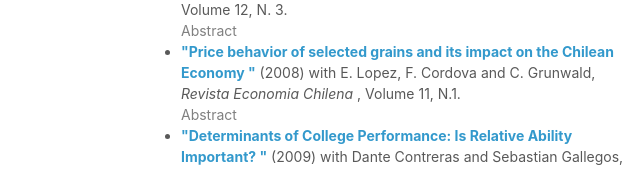
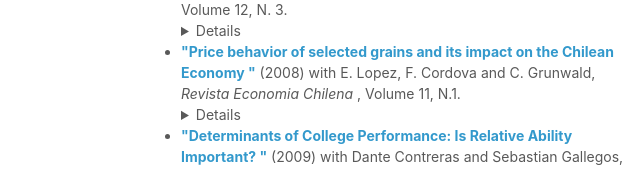
Before and after one commit to fjmenese/fjmenese.github.io, a plain HTML site: page index.html in a window 1280 px wide. Shown: the part 849-1020 px from the top of the page, 429-1069 px from the left. Drawn offline with Linux system fonts and the light colour scheme.

Commit message:
Update index.html

```diff
--- a/index.html
+++ b/index.html
@@ -153,7 +153,7 @@ be reduced. This paper describes and simulates the effects of the tobacco tax on
             <li> <a style="margin:0; font-size:100%; font-weight:bold" href="research/elasticidad.pdf">"Price elasticity of commodities relevant for the Chilean Economy"</a> (2009) with E. Lopez and V. Riquelme, <i>Revista Economia Chilena</i>, Volume 12, N. 3.
               <!-- Article Abstract -->
                           <details >
-                          <summary>Abstract</summary>
+
                           <p>	 </p>
                           </details>
             </li>
@@ -163,7 +163,7 @@ be reduced. This paper describes and simulates the effects of the tobacco tax on
             <li> <a style="margin:0; font-size:100%; font-weight:bold" href="research/granos.pdf">"Price behavior of selected grains and its impact on the Chilean Economy "</a> (2008) with E. Lopez, F. Cordova and C. Grunwald, <i>Revista Economia Chilena </i>, Volume 11, N.1.
               <!-- Article Abstract -->
                           <details >
-                          <summary>Abstract</summary>
+
                           <p>
                           </p>
                           </details>
```
